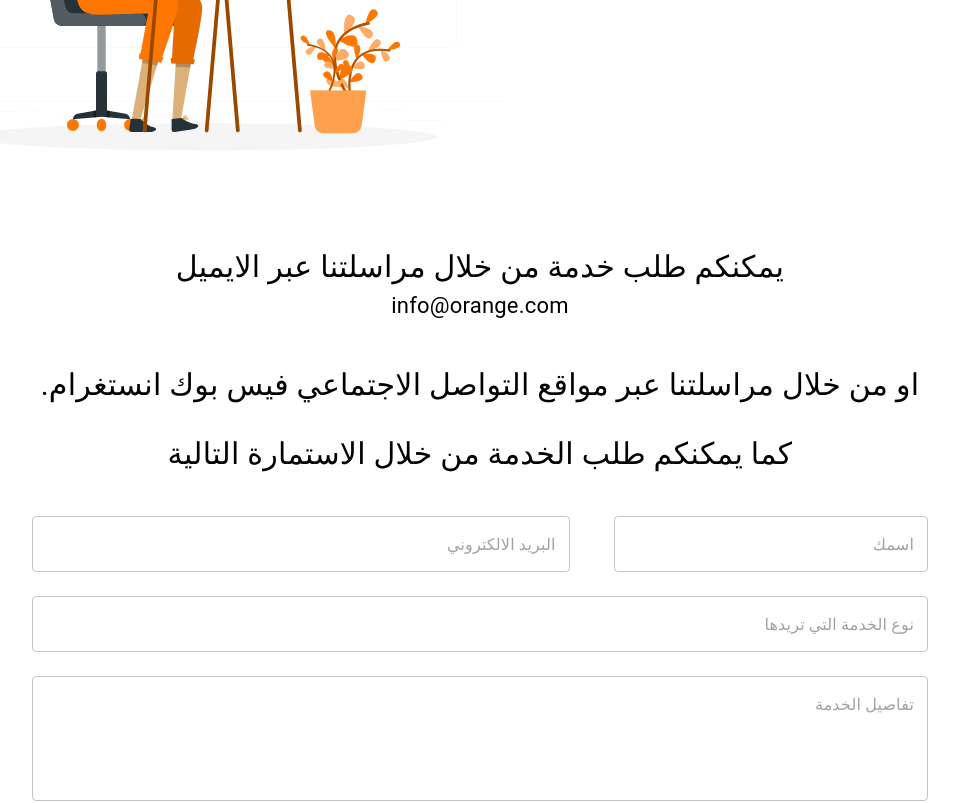
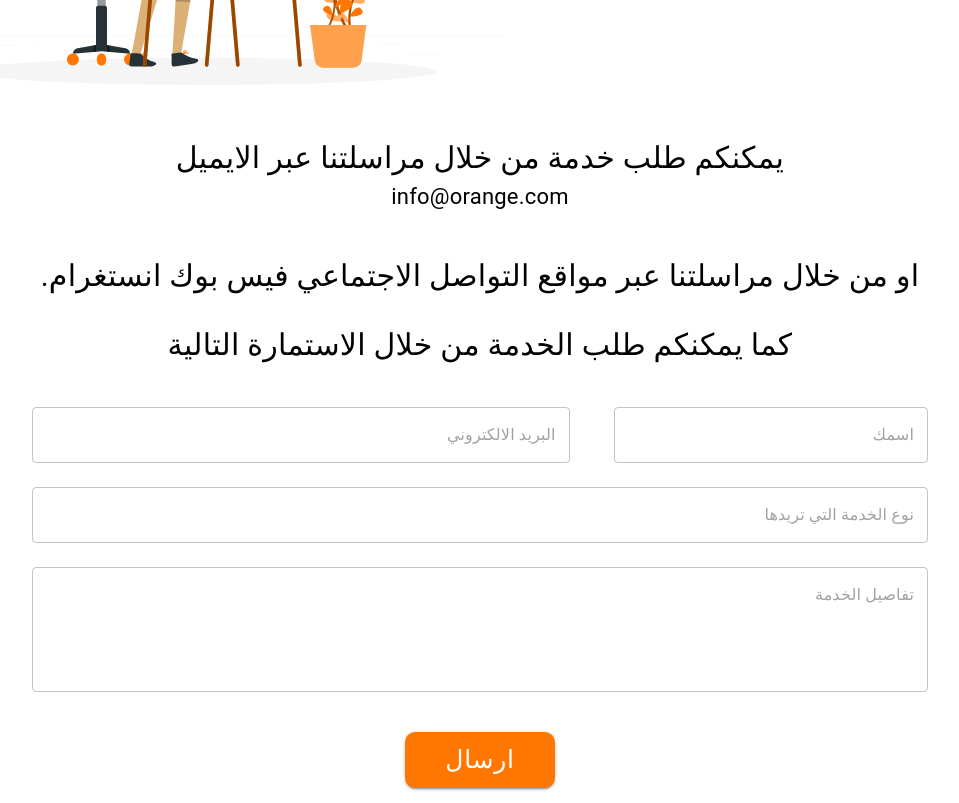
Before and after one commit to AmeerAliCS/Orange, a Next.js app: page /contact in a window 1280 px wide. Shown: the part 480-1283 px from the top of the page, without its empty margins (160-1119 px from the left). Built offline with nearby package versions, Linux system fonts and the light colour scheme.

Commit message:
fix contact.jsx page .

```diff
--- a/pages/contact.jsx
+++ b/pages/contact.jsx
@@ -7,25 +7,24 @@ export default function Contact() {
     return (
         <>
             <Head>
-                <title>Contact</title>
+                <title>تواصل معنا</title>
                 <meta name="viewport" content="initial-scale=1.0, width=device-width"/>
                 <link rel="shortcut icon" href="icon.svg "/>
             </Head>
 
-            <>
-                <Hero
-                    imgUrl="/images/contact-us.svg"
-                    text="تمتاز المشاريع المبرمجة من قبل منصة اورنج بأنها برمجيات عالية الجودة والسرعة وتمت برمجتها بأحدث التقنيات والمعايير العالمية
+
+              <Hero
+                  imgUrl="/images/contact-us.svg"
+                  text="تمتاز المشاريع المبرمجة من قبل منصة اورنج بأنها برمجيات عالية الجودة والسرعة وتمت برمجتها بأحدث التقنيات والمعايير العالمية
            وكذلك تمتاز التصاميم المقدمة من منصتنا بأنها تصاميم عصرية تواكب التطور "
-                    disabledButton={true}
-                />
-            </>
+                  disabledButton={true}
+              />
 
 
             <Box sx={{
                 fontSize: {xs: 22, sm: 30},
                 direction: "rtl",
-                mt: {xs: 5, md: 0}
+                mt: 6
             }}>
 
                 <Typography textAlign="center" fontSize="inherit">
```
Also changed, not shown: public/images/contact-us.svg.
